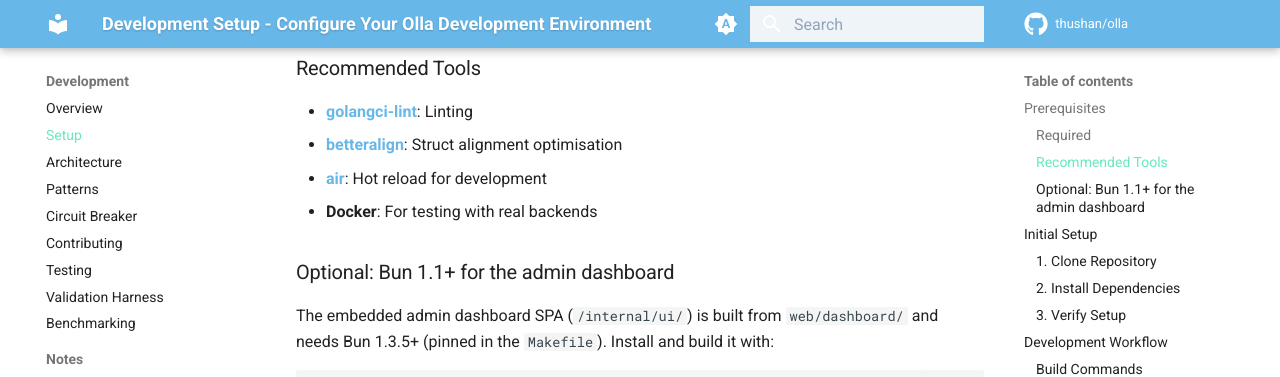
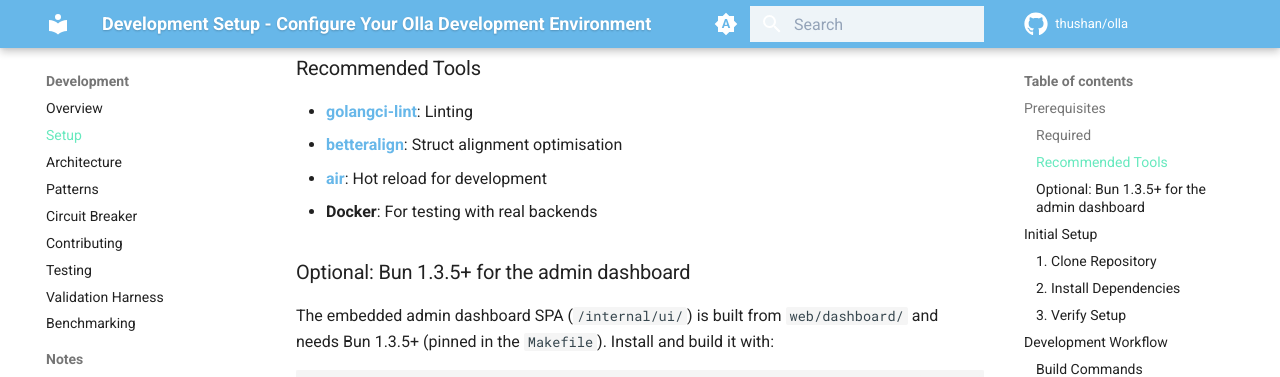
Before and after one commit to leo-3889/olla, an MkDocs documentation site: the page built from docs/content/development/setup.md, in a window 1280 px wide and 900 px high, scrolled down 488 px. Shown: the top 377 px of the window. Built offline with MkDocs 1.6.1 and Material for MkDocs 9.7.7, drawn with Linux system fonts in a browser that asks for light colours; comment, search, counter and statistics services are not loaded.

Commit message:
point the bun heading and its links at the version we actually pin

```diff
--- a/docs/content/development/setup.md
+++ b/docs/content/development/setup.md
@@ -23,7 +23,7 @@ This guide covers setting up a complete development environment for Olla.
 - **[air](https://github.com/cosmtrek/air)**: Hot reload for development
 - **Docker**: For testing with real backends
 
-### Optional: Bun 1.1+ for the admin dashboard
+### Optional: Bun 1.3.5+ for the admin dashboard
 
 The embedded admin dashboard SPA (`/internal/ui/`) is built from `web/dashboard/` and
 needs Bun 1.3.5+ (pinned in the `Makefile`). Install and build it with:
```
Also changed, not shown: docs/content/about/release-notes.md (+1 -1 lines), docs/content/configuration/dashboard.md (+2 -2 lines), docs/content/getting-started/installation.md (+1 -1 lines).
